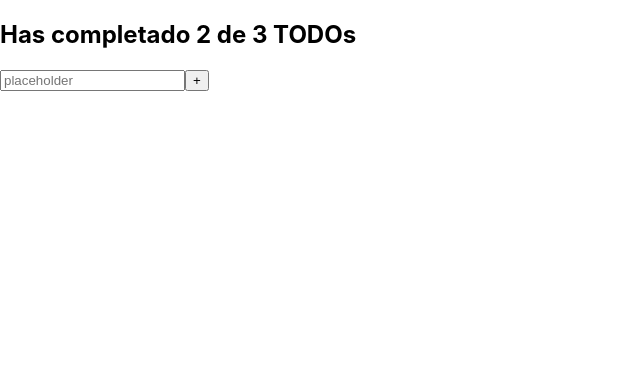
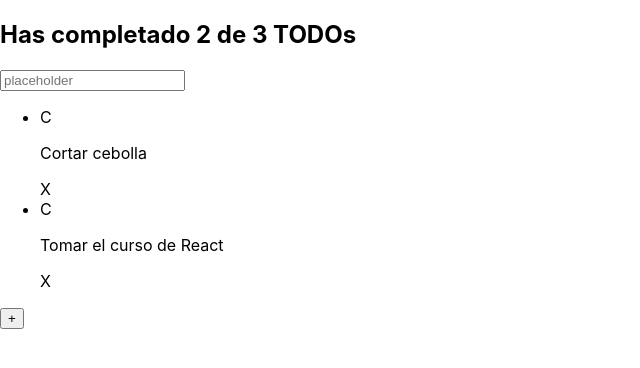
Before and after one commit to ggja23/curso-intro-react, a React (Create React App) app: page / in a window 1280 px wide. Shown: the top 368 px of the page, without its empty margins (0-640 px from the left). Built offline with nearby package versions, Linux system fonts and the light colour scheme.

Commit message:
05_Componentes_TODO_machine

```diff
--- a/src/App.js
+++ b/src/App.js
@@ -1,5 +1,11 @@
 // import './App.css';
 import React from "react";
+import {TodoCounter} from "./TodoCounter";
+import {TodoSearch} from "./TodoSearch";
+import {CreateTodoButton} from "./CreateTodoButton";
+import {TodoList} from "./TodoList";
+import {TodoItem} from "./TodoItem";
+
 
 const todos = [
   {text: 'Cortar cebolla', completed: false},
@@ -9,20 +15,17 @@
 function App() {
   return (
       <React.Fragment>
-        {/*<TodoCounter />*/}
-        <h2> Has completado 2 de 3 TODOs</h2>
+        <TodoCounter />
 
-        {/*<TodoSearch />*/}
-        <input placeholder="placeholder"/>
+        <TodoSearch />
 
-{/*        <TodoList>
-          {todos.map(t =>  todos(
-              <TodoItem />
+        <TodoList>
+          {todos.map( todo => (
+              <TodoItem key={todo.text} text={todo.text}/>
           ))}
-        </TodoList>*/}
+        </TodoList>
 
-        {/*<CreateTodoButton />*/}
-        <button>+</button>
+        <CreateTodoButton />
       </React.Fragment>
   );
 }
--- /dev/null
+++ b/src/CreateTodoButton.js
@@ -0,0 +1,9 @@
+import React from "react";
+
+function CreateTodoButton(){
+  return(
+      <button>+</button>
+  );
+};
+
+export {CreateTodoButton}
--- /dev/null
+++ b/src/TodoCounter.js
@@ -0,0 +1,9 @@
+import React from "react";
+
+function TodoCounter(){
+    return(
+        <h2> Has completado 2 de 3 TODOs</h2>
+    );
+}
+
+export {TodoCounter};
--- /dev/null
+++ b/src/TodoItem.js
@@ -0,0 +1,13 @@
+import React from "react";
+
+function TodoItem(props){
+    return(
+        <li>
+            <span>C</span>
+            <p>{props.text}</p>
+            <span>X</span>
+        </li>
+    );
+};
+
+export {TodoItem}
--- /dev/null
+++ b/src/TodoList.js
@@ -0,0 +1,13 @@
+import React from "react";
+
+function TodoList(props){
+    return(
+        <section>
+            <ul>
+                {props.children}
+            </ul>
+        </section>
+    );
+};
+
+export {TodoList}
--- /dev/null
+++ b/src/TodoSearch.js
@@ -0,0 +1,10 @@
+import React from "react";
+
+
+function TodoSearch(){
+    return(
+        <input placeholder="placeholder"/>
+    );
+}
+
+export {TodoSearch}
```
